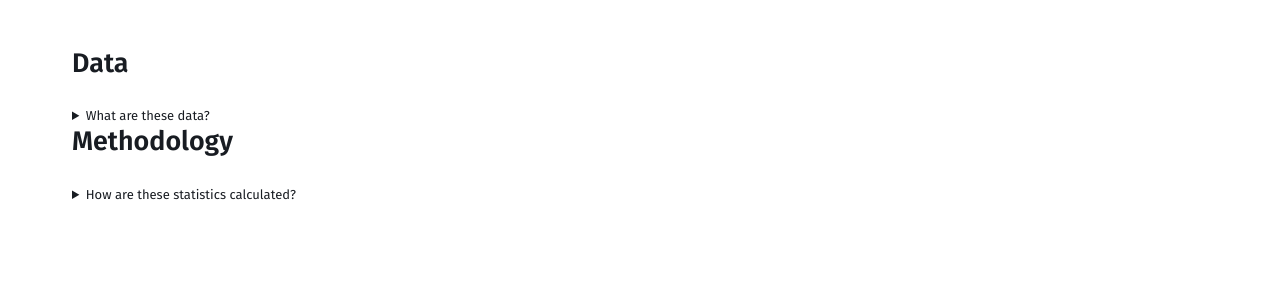
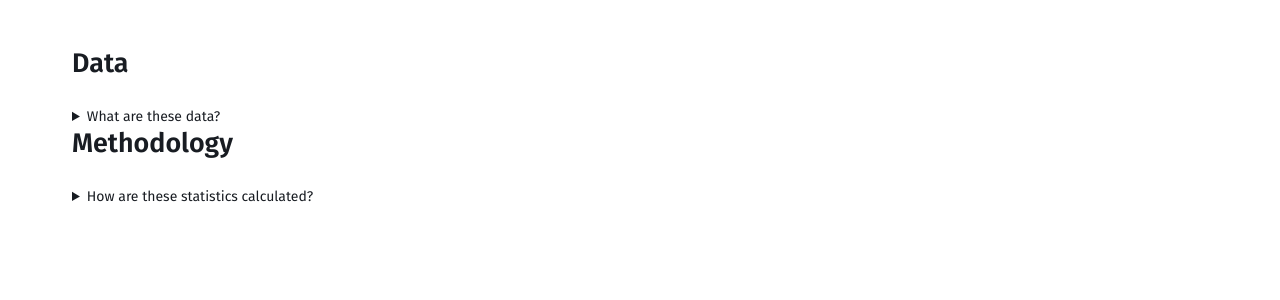
Before and after one commit to mdgrossi/climatology-jekyll, a Jekyll site: the page built from index.md, in a window 1280 px wide. Shown: the part 613-913 px from the top of the page. Built offline with Jekyll 4.4.1, drawn with Linux system fonts in a browser that asks for light colours.

Commit message:
Increase font size

```diff
--- a/index.md
+++ b/index.md
@@ -16,7 +16,7 @@ actions:
 ---
 
 ### Data
-<details style="font-size:13px;">
+<details style="font-size:14px;">
     <summary>
       What are these data?
     </summary>
@@ -36,7 +36,7 @@ actions:
 </details>
 
 ### Methodology
-<details style="font-size:13px;">
+<details style="font-size:14px;">
   <summary>
     How are these statistics calculated?
   </summary>
```
